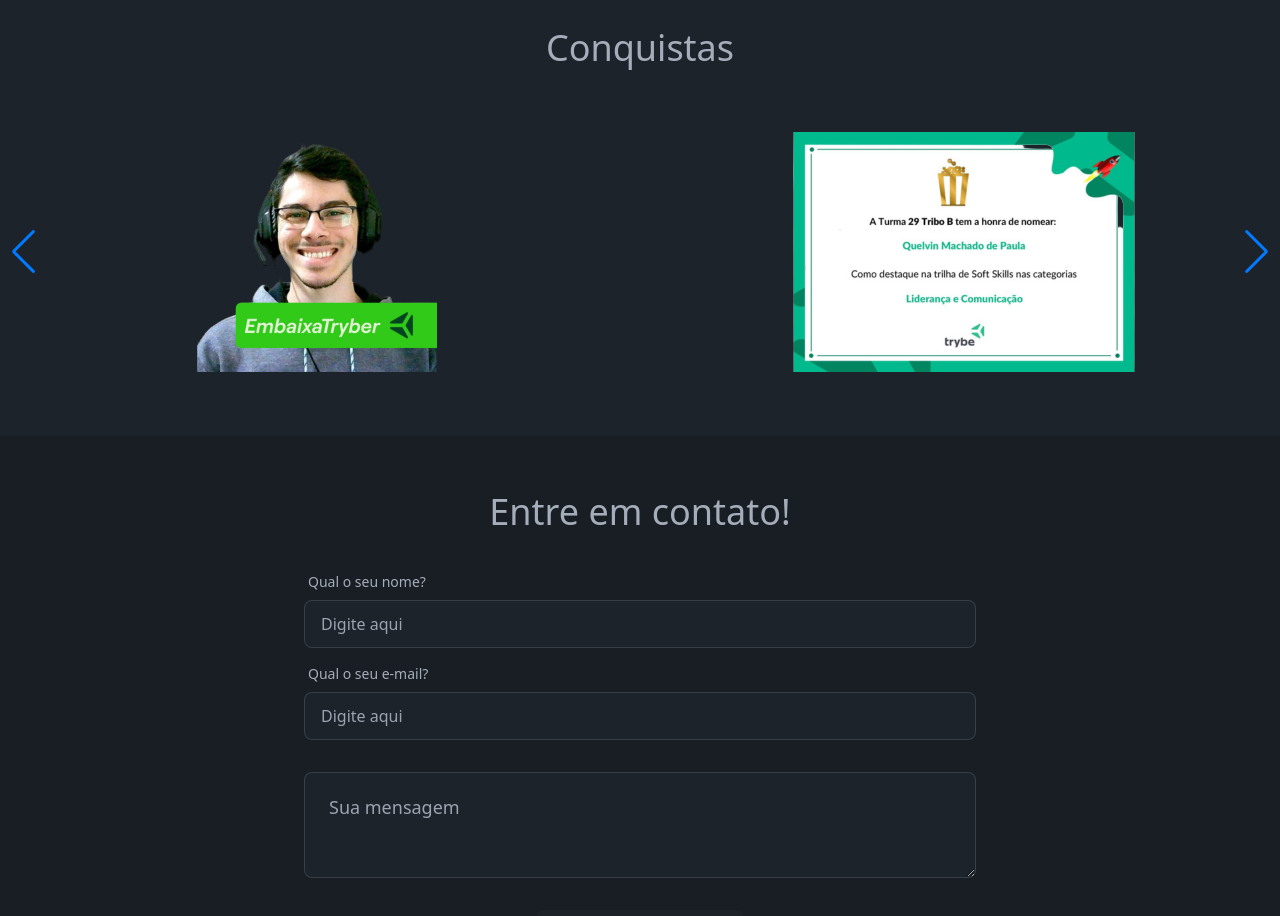
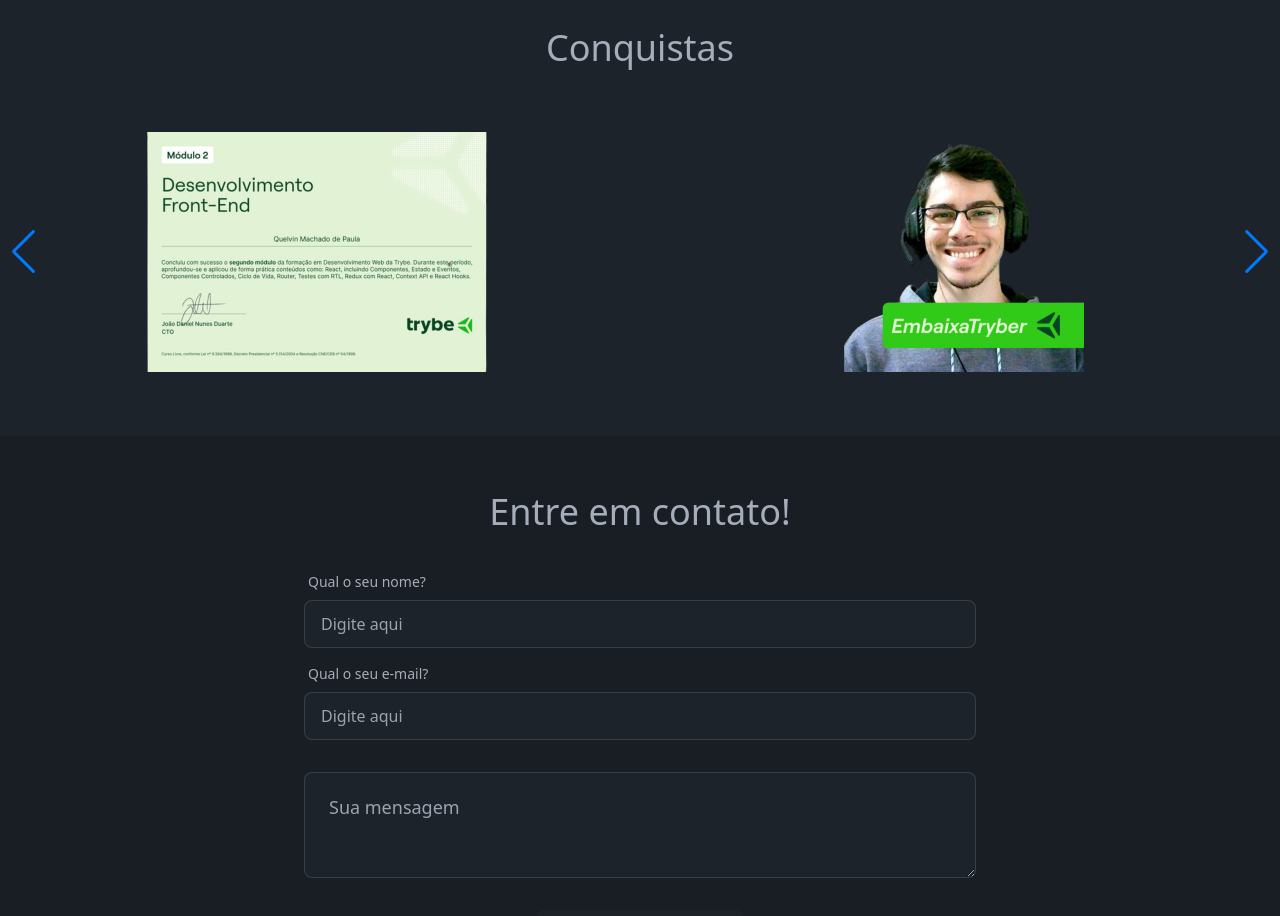
Before and after one commit to Quelvinmp/quelvinmp.github.io, a React (Vite) app: page / in a window 1280 px wide. Shown: the part 2160-3076 px from the top of the page. Built offline with nearby package versions, Linux system fonts and the light colour scheme.

Commit message:
feat: certificado de frontend

```diff
--- a/src/components/Achievements.jsx
+++ b/src/components/Achievements.jsx
@@ -4,6 +4,7 @@
 import tecladoDeOuro from '../images/teclado-de-ouro.png'
 import finalistaHackaton from '../images/finalista-hackaton.png'
 import certificadoFundamentos from '../images/certificado-fundamentos.png'
+import certificadoFrontend from '../images/certificado-frontend.png'
 import onTrackFundamentos from '../images/ontrack-fundamentos.png'
 
 // Import Swiper styles
@@ -63,6 +64,8 @@
           modules={[Navigation]}
           className="p-2 mySwiper"
         >
+          <SwiperSlide className="flex h-auto "><a href="https://www.linkedin.com/posts/quelvinmachadodepaula_m%C3%B3dulo-front-end-quelvin-machado-de-paula-activity-7075797225540337664-JtMH?utm_source=share&utm_medium=member_desktop" target="_blank" className="m-auto hover:scale-105" rel="noreferrer"><img src={certificadoFrontend} alt="" /></a></SwiperSlide>
+
           <SwiperSlide className="flex h-auto "><a href="https://www.linkedin.com/posts/quelvinmachadodepaula_vqv-gotrybe-soutryber-activity-7031026425033809920-Vboz?utm_source=share&utm_medium=member_desktop" target="_blank" className="m-auto hover:scale-105" rel="noreferrer"><img src={embaixador} alt="" /></a></SwiperSlide>
 
           <SwiperSlide className="flex h-auto "><a href="https://www.linkedin.com/posts/quelvinmachadodepaula_vqv-gotrybe-soutryber-activity-7031026425033809920-Vboz?utm_source=share&utm_medium=member_desktop" target="_blank" className="m-auto hover:scale-105" rel="noreferrer"><img src={premioFundamentos} alt="" /></a></SwiperSlide>
```
Also changed, not shown: public/images/certificado-frontend.png (added), src/images/certificado-frontend.png (added).
